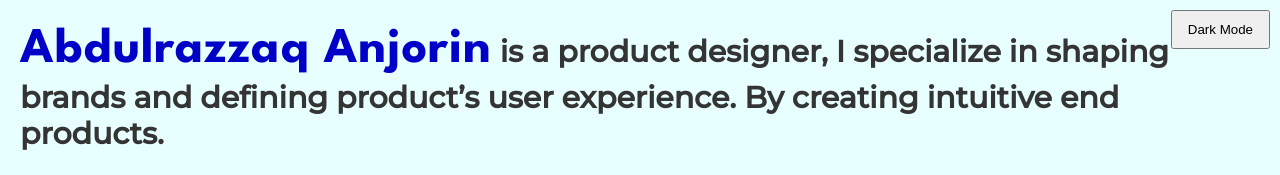
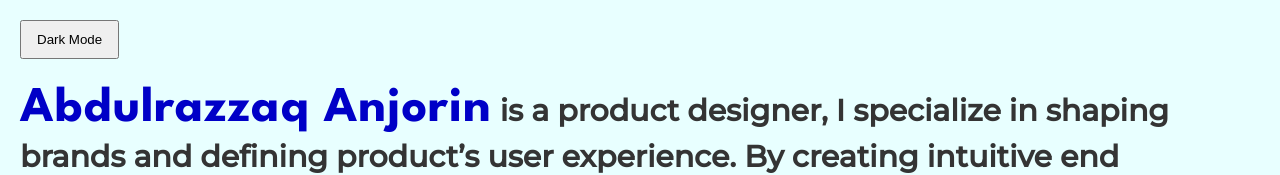
Before and after one commit to ibktommy/Roy-Portfolio, a React (Create React App) app: page / in a window 1280 px wide. Shown: the top 175 px of the page. Built offline with nearby package versions, Linux system fonts and the light colour scheme.

Commit message:
Remove unncessary comment

```diff
--- a/src/App.js
+++ b/src/App.js
@@ -20,7 +20,7 @@ function localStorageTheme() {
 }
 
 function App() {
-  // Setting App State For Theme
+  // Setting App State
   const [theme, setTheme] = useState(localStorageTheme())
 
   useEffect(() => {
--- a/src/index.css
+++ b/src/index.css
@@ -10,15 +10,6 @@ html {
 
 /* SPECIAL CLASSES */
 :root {
-  /* --text-shadow: 2px 2px 2px rgba(0,0,0,.2);
-  --pry-box-shadow: rgba(0,0,0,.24) 0px 3px 8px;
-  --sec-box-shadow: rgba(17,17,26,0.05) 0px 4px 16px, rgba(17,17,26,0.05) 0px 8px 32px;
-  --pry-color: rgb(164, 92, 255);
-  --sec-color: rgb(0, 0, 199);
-  --dark-color: rgb(52, 52, 52);
-  --white-color: rgb(255, 255, 255);
-  --text-dark: rgb(50, 75, 76);
-  --bg-color: rgb(232, 255, 255); */
   --pry-font: 'League Spartan', sans-serif;
   --sec-font: 'Montserrat', sans-serif;
 }
@@ -78,9 +69,7 @@ body {
 .toggle-btn {
   display: inline-block;
   padding: 1rem 1.5rem;
-  position: fixed;
-  top: 1rem;
-  right: 1rem;
+  margin-bottom: 2rem;
 }
 
 a {
```
